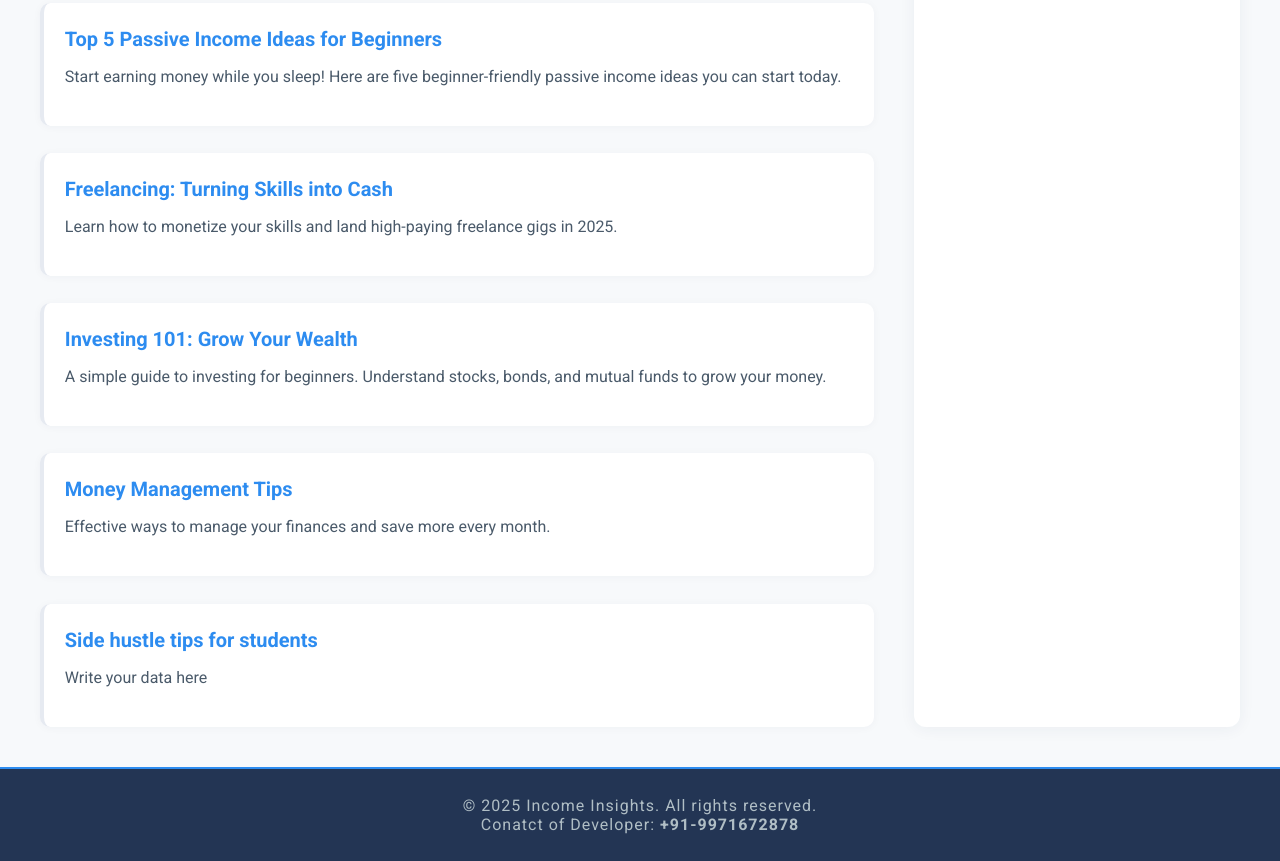
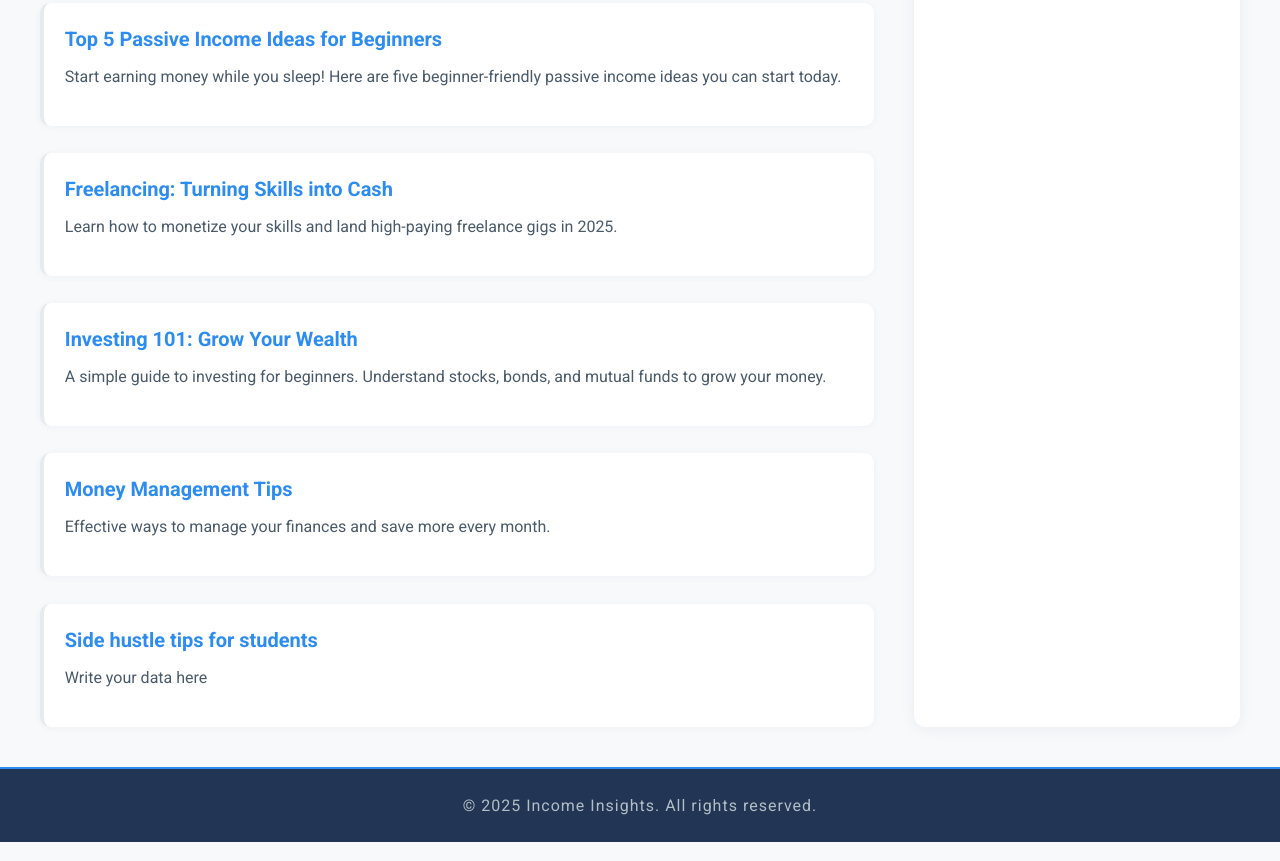
Before and after one commit to dkcoder456/Blog-Template-2, a plain HTML site: page index.html in a window 1280 px wide. Shown: the part 1012-1873 px from the top of the page. Drawn offline with Linux system fonts and the light colour scheme.

Commit message:
Updated index.html
Number of developer is removed

```diff
--- a/index.html
+++ b/index.html
@@ -64,8 +64,9 @@
         </aside>
     </div>
     <footer>
-        &copy; 2025 Income Insights. All rights reserved. <br> Conatct of Developer: <b>+91-9971672878</b>
+        &copy; 2025 Income Insights. All rights reserved.
     </footer>
     <script src="script.js"></script>
 </body>
+
 </html>
```
